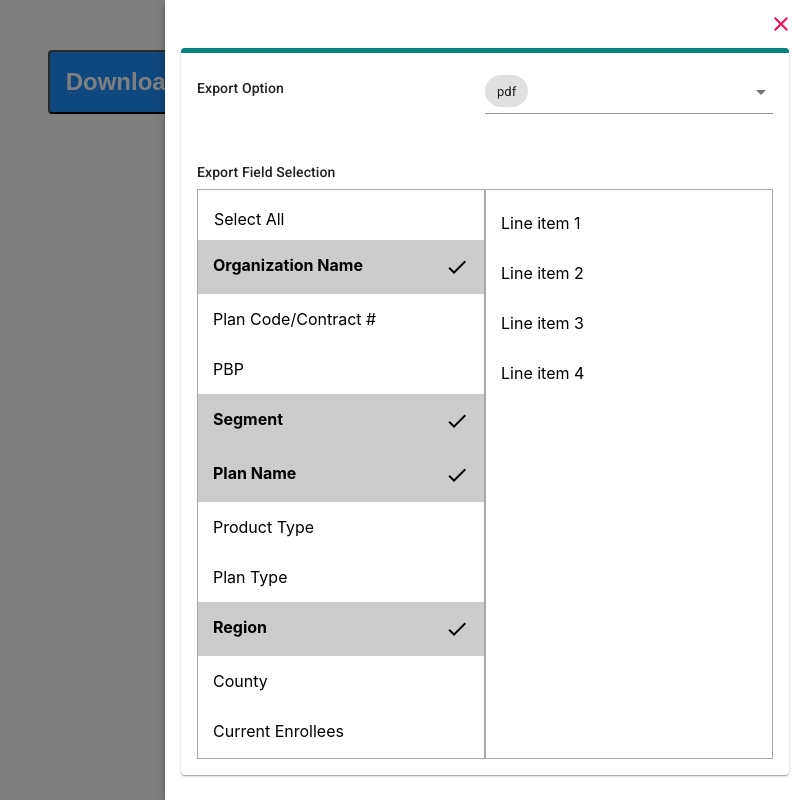
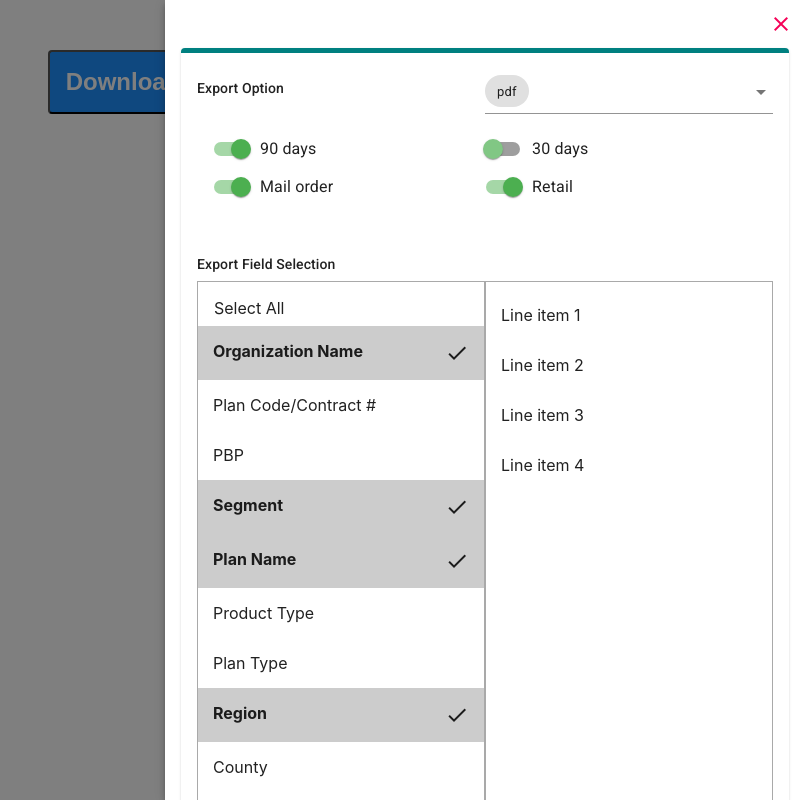
Before and after one commit to samz6/sup_port1, a React (Create React App) app: page / in a window 1280 px wide. Both pictures are taken after a click on the button "Download Report". Shown: the whole page, without its empty margins (475-1280 px from the left). Built offline with nearby package versions, Linux system fonts and the light colour scheme.

Commit message:
- Impelement selectall / deselectall - Implemented switches for filter

```diff
--- a/package.json
+++ b/package.json
@@ -3,8 +3,8 @@
   "version": "0.1.0",
   "private": true,
   "dependencies": {
-    "@material-ui/core": "^3.9.3",
-    "@material-ui/icons": "^3.0.2",
+    "@material-ui/core": "^4.0.0",
+    "@material-ui/icons": "^4.0.0",
     "prop-types": "^15.7.2",
     "react": "^16.8.6",
     "react-dom": "^16.8.6",
--- a/src/components/exportModal/ExportModal.js
+++ b/src/components/exportModal/ExportModal.js
@@ -1,29 +1,33 @@
-import Chip from "@material-ui/core/Chip";
-import Icon from "@material-ui/core/Icon";
-import Input from "@material-ui/core/Input";
-import ListItem from "@material-ui/core/ListItem";
-import MenuItem from "@material-ui/core/MenuItem";
-import Modal from "@material-ui/core/Modal";
-import Select from "@material-ui/core/Select";
-import { withStyles } from "@material-ui/core/styles";
-import Typography from "@material-ui/core/Typography";
-import PropTypes from "prop-types";
-import React from "react";
-import { connect } from "react-redux";
-import CheckableItem from "../CheckableItem";
-import { ThemeProvider } from "styled-components";
-import { createMuiTheme } from "@material-ui/core";
+import { createMuiTheme } from '@material-ui/core';
+import Chip from '@material-ui/core/Chip';
+import FormControlLabel from '@material-ui/core/FormControlLabel';
+import Icon from '@material-ui/core/Icon';
+import Input from '@material-ui/core/Input';
+import ListItem from '@material-ui/core/ListItem';
+import MenuItem from '@material-ui/core/MenuItem';
+import Modal from '@material-ui/core/Modal';
+import Select from '@material-ui/core/Select';
+import { withStyles } from '@material-ui/core/styles';
+import Typography from '@material-ui/core/Typography';
+import PropTypes from 'prop-types';
+import React from 'react';
+import { connect } from 'react-redux';
+import { ThemeProvider } from 'styled-components';
+import CheckableItem from '../CheckableItem';
 import {
-  IconButtonStyled,
+  ColumnSelectionListStyled,
+  ExportFieldSelectionContainerStyled,
   ExportOptionHeaderStyled,
   ExportOptionSelectStyled,
-  ExportFieldSelectionContainerStyled,
+  FiltersContainerStyled,
+  IconButtonStyled,
+  MainContainerStyled,
+  MyPaper,
+  RegionSelectionListStyled,
+  GreenSwitch,
   SelectionListContainerStyled,
-  ColumnSelectionListStyled,
-  RegionSelectionListStyled,
-  MainContainerStyled,
-  MyPaper
-} from "./StyledExportModal";
+  SelectAllListItemStyled
+} from './StyledExportModal';
 
 const mapStateToProps = state => ({
   ...state.exportModal
@@ -40,7 +44,7 @@ const mapStateToProps = state => ({
 
 const styles = theme => ({
   listItemOverride: {
-    padding: "0"
+    padding: '0'
   }
 });
 
@@ -64,12 +68,12 @@ const MenuProps = {
 class ExportModal extends React.Component {
   exportOptions = [
     {
-      label: "CSV",
-      value: "csv"
+      label: 'CSV',
+      value: 'csv'
     },
     {
-      label: "Excel",
-      value: "xls"
+      label: 'Excel',
+      value: 'xls'
     }
   ];
 
@@ -77,19 +81,37 @@ class ExportModal extends React.Component {
     super(props);
     this.state = {
       modalIsOpen: false,
-      selectedExportOption: ["pdf"],
+      selectedExportOption: ['pdf'],
       selectedColumns: [],
       columnsDetail: [
-        { columnName: "Organization Name", isSelected: true },
-        { columnName: "Plan Code/Contract #", isSelected: false },
-        { columnName: "PBP", isSelected: false },
-        { columnName: "Segment", isSelected: true },
-        { columnName: "Plan Name", isSelected: true },
-        { columnName: "Product Type", isSelected: false },
-        { columnName: "Plan Type", isSelected: false },
-        { columnName: "Region", isSelected: true },
-        { columnName: "County", isSelected: false },
-        { columnName: "Current Enrollees", isSelected: false }
+        { columnName: 'Organization Name', isSelected: true },
+        { columnName: 'Plan Code/Contract #', isSelected: false },
+        { columnName: 'PBP', isSelected: false },
+        { columnName: 'Segment', isSelected: true },
+        { columnName: 'Plan Name', isSelected: true },
+        { columnName: 'Product Type', isSelected: false },
+        { columnName: 'Plan Type', isSelected: false },
+        { columnName: 'Region', isSelected: true },
+        { columnName: 'County', isSelected: false },
+        { columnName: 'Current Enrollees', isSelected: false }
+      ],
+      filters: [
+        {
+          label: '90 days',
+          value: true
+        },
+        {
+          label: '30 days',
+          value: false
+        },
+        {
+          label: 'Mail order',
+          value: true
+        },
+        {
+          label: 'Retail',
+          value: true
+        }
       ]
     };
   }
@@ -115,10 +137,25 @@ class ExportModal extends React.Component {
 
   selectAllHandler = event => {
     let columns = this.state.columnsDetail;
-    columns = columns.map(column => {
-      column.isSelected = true;
-      return column;
-    });
+
+    let totalSelectedCols = 0;
+    for (const col of columns) {
+      if (col.isSelected === true) {
+        totalSelectedCols += 1;
+      }
+    }
+
+    if (totalSelectedCols === columns.length) {
+      columns = columns.map(column => {
+        column.isSelected = false;
+        return column;
+      });
+    } else {
+      columns = columns.map(column => {
+        column.isSelected = true;
+        return column;
+      });
+    }
 
     this.setState({ columnsDetail: columns });
   };
@@ -135,17 +172,28 @@ class ExportModal extends React.Component {
     this.setState({ ...this.state, columnsDetail: columns });
   };
 
+  filterChangeHandler = filter => event => {
+    console.log({ filter });
+    const tempFilters = [...this.state.filters];
+    console.log({ tempFilters });
+    for (const tempFilter of tempFilters) {
+      if (tempFilter.label === filter.label) {
+        tempFilter.value = !tempFilter.value;
+        break;
+      }
+    }
+
+    this.setState({
+      filters: tempFilters
+    });
+  };
+
   render() {
     const { classes } = this.props;
 
     return (
       <div>
-        <Modal
-          aria-labelledby="simple-modal-title"
-          aria-describedby="simple-modal-description"
-          open={this.state.modalIsOpen}
-          onClose={this.closeModal}
-        >
+        <Modal open={this.state.modalIsOpen} onClose={this.closeModal}>
           <ThemeProvider theme={theme}>
             <MyPaper>
               <IconButtonStyled color="secondary">
@@ -182,6 +230,26 @@ class ExportModal extends React.Component {
                     </Select>
                   </ExportOptionSelectStyled>
                 </ExportOptionHeaderStyled>
+
+                <FiltersContainerStyled>
+                  {this.state.filters.map(filter => {
+                    return (
+                      <FormControlLabel
+                        control={
+                          <GreenSwitch
+                            checked={filter.value}
+                            onChange={this.filterChangeHandler(filter)}
+                            value={filter.value}
+                            color="primary"
+                          />
+                        }
+                        label={filter.label}
+                        key={filter.label}
+                      />
+                    );
+                  })}
+                </FiltersContainerStyled>
+
                 <ExportFieldSelectionContainerStyled>
                   <Typography variant="subtitle2" gutterBottom>
                     Export Field Selection
@@ -189,9 +257,9 @@ class ExportModal extends React.Component {
 
                   <SelectionListContainerStyled>
                     <ColumnSelectionListStyled>
-                      <ListItem onClick={this.selectAllHandler}>
+                      <SelectAllListItemStyled onClick={this.selectAllHandler}>
                         Select All
-                      </ListItem>
+                      </SelectAllListItemStyled>
                       {this.state.columnsDetail.map(column => (
                         <ListItem
                           key={column.columnName}
@@ -199,9 +267,7 @@ class ExportModal extends React.Component {
                           className={classes.listItemOverride}
                         >
                           <CheckableItem
-                            onSelectionChange={this.columnSelectionHandler(
-                              column
-                            )}
+                            onSelectionChange={this.columnSelectionHandler(column)}
                             label={column.columnName}
                             selected={column.isSelected}
                           />
@@ -211,19 +277,11 @@ class ExportModal extends React.Component {
 
                     <RegionSelectionListStyled>
                       {[0, 1, 2, 3].map(value => (
-                        <ListItem
-                          key={value}
-                          button
-                          className={classes.listItemOverride}
-                        >
+                        <ListItem key={value} button className={classes.listItemOverride}>
                           <CheckableItem
-                            onSelectionChange={this.columnSelectionHandler(
-                              value
-                            )}
+                            onSelectionChange={this.columnSelectionHandler(value)}
                             label={`Line item ${value + 1}`}
-                            selected={
-                              this.state.selectedColumns.indexOf(value) !== -1
-                            }
+                            selected={this.state.selectedColumns.indexOf(value) !== -1}
                           />
                         </ListItem>
                       ))}
--- a/src/components/exportModal/StyledExportModal.js
+++ b/src/components/exportModal/StyledExportModal.js
@@ -1,8 +1,12 @@
-import styled from "styled-components";
-import IconButton from "@material-ui/core/IconButton";
-import List from "@material-ui/core/List";
-import FormControl from "@material-ui/core/FormControl";
-import Paper from "@material-ui/core/Paper";
+import styled from 'styled-components';
+import IconButton from '@material-ui/core/IconButton';
+import List from '@material-ui/core/List';
+import FormControl from '@material-ui/core/FormControl';
+import Paper from '@material-ui/core/Paper';
+import { withStyles } from '@material-ui/core/styles';
+import Switch from '@material-ui/core/Switch';
+import ListItem from '@material-ui/core/ListItem';
+import green from '@material-ui/core/colors/green';
 
 export const IconButtonStyled = styled(IconButton)`
   align-self: flex-end;
@@ -73,3 +77,30 @@ export const RegionSelectionListStyled = styled(List)`
   max-height: calc(100vh - 230px);
   overflow-y: scroll;
 `;
+
+export const FiltersContainerStyled = styled.div`
+  display: grid;
+  grid-template-columns: repeat(2, 1fr);
+  align-items: start;
+  justify-items: start;
+  margin: 0 2rem;
+`;
+
+export const GreenSwitch = withStyles({
+  switchBase: {
+    color: green[300],
+    '&$checked': {
+      color: green[500]
+    },
+    '&$checked + $track': {
+      backgroundColor: green[500]
+    }
+  },
+  checked: {},
+  track: {}
+})(Switch);
+
+export const SelectAllListItemStyled = styled(ListItem)`
+  user-select: none;
+  cursor: pointer;
+`;
```
Also changed, not shown: docs-and-stuff/ExportModal--Pops.js (added, +47 -0 lines), 1 other file (tests, documents, lock files or other folders).
